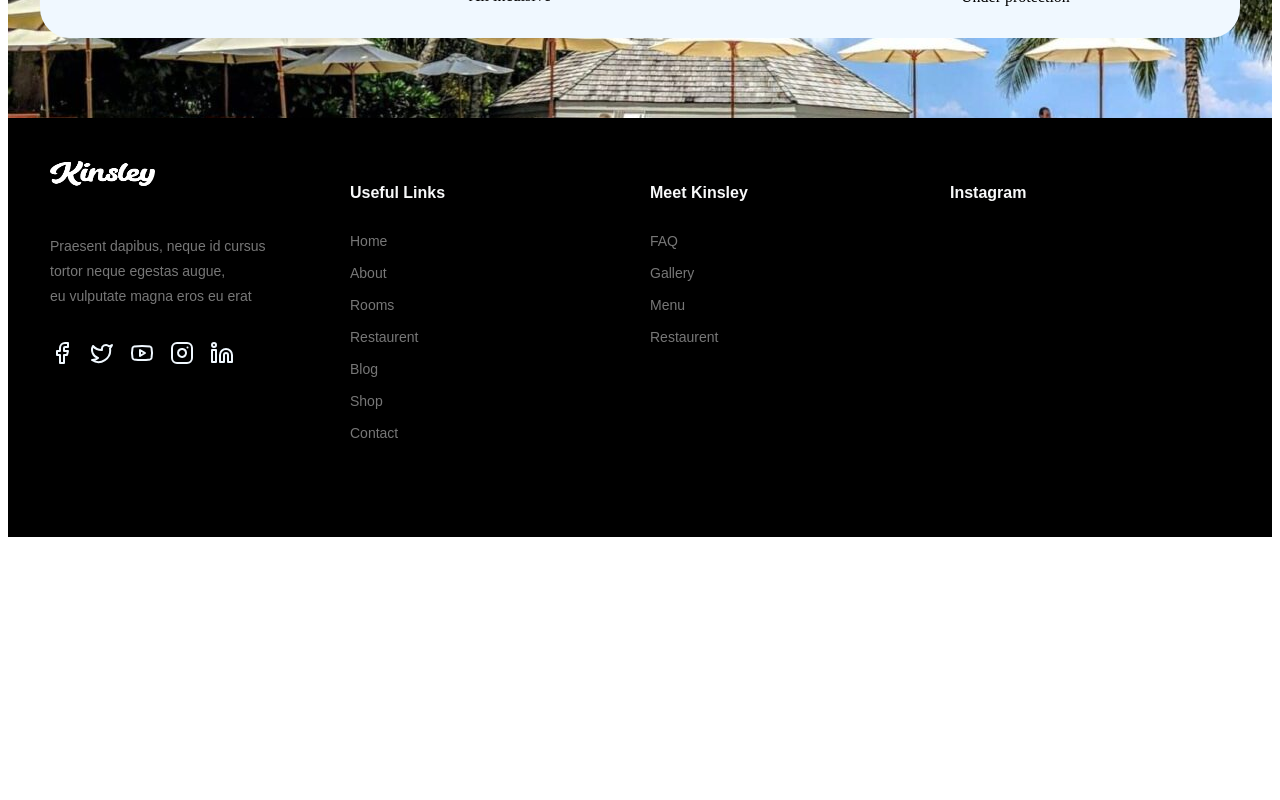
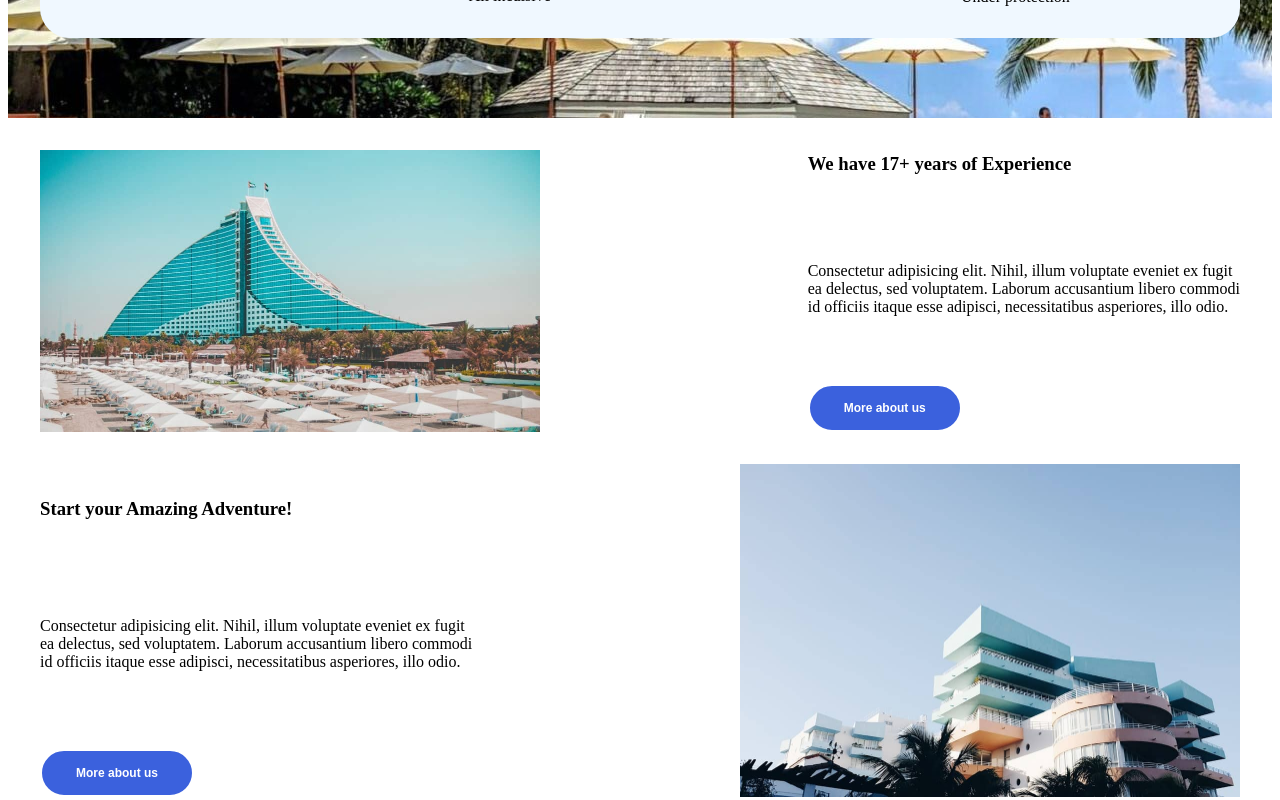
Before and after one commit to Adhish-Ullasan/KinsleyGo, a React (Vite) app: page / in a window 1280 px wide. Shown: the part 700-1500 px from the top of the page. Before the commit the page ends 1245 px from the top, so only its background shows below. Built offline with nearby package versions, Linux system fonts and the light colour scheme.

Commit message:
add about section

```diff
--- a/src/App.css
+++ b/src/App.css
@@ -212,3 +212,31 @@ a {
  .Features div {
   /* background-color: var(--info); */
  }
+
+
+ /* ABOUT CARD */
+ .aboutCard img {
+  max-width: 500px;
+ }
+
+ .aboutCard div:first-child {
+  display: flex;
+  justify-content: space-between;
+  margin-bottom: 1rem;
+  margin-top: 1rem;
+
+ }
+
+ .aboutCard div:last-child {
+  display: flex;
+  justify-content: space-between;
+  margin-bottom: 1rem;
+ }
+
+ .experience {
+  flex-direction: column;
+ }
+
+ .adventure {
+  flex-direction: column;
+ }
--- /dev/null
+++ b/src/components/Aboutcard.jsx
@@ -0,0 +1,36 @@
+import React from 'react'
+
+const AboutCard = () => {
+  return (
+    <div className='container aboutCard'>
+      <div>
+        <div>
+            <img src="/aboutcard/about-t1.jpg" alt="" />
+        </div>
+        <div className='experience'>
+            <h3>We have 17+ years of Experience</h3>
+            <p>Consectetur adipisicing elit. Nihil, illum voluptate eveniet ex fugit <br />
+             ea delectus, sed voluptatem. Laborum accusantium libero commodi <br />
+              id officiis itaque esse adipisci, necessitatibus asperiores, illo odio.
+            </p>
+                <button className='primaryButton'>More about us</button>
+        </div>
+      </div>
+      <div>
+            <div className='adventure'>
+                <h3>Start your Amazing Adventure!</h3>
+                <p>Consectetur adipisicing elit. Nihil, illum voluptate eveniet ex fugit <br />
+                ea delectus, sed voluptatem. Laborum accusantium libero commodi <br />
+                id officiis itaque esse adipisci, necessitatibus asperiores, illo odio.
+            </p>
+                    <button className='primaryButton'>More about us</button>
+            </div>
+            <div>
+                <img src="/aboutcard/about-t2.jpg" alt="" />
+            </div>
+      </div>
+    </div>
+  )
+}
+
+export default AboutCard
--- a/src/index.css
+++ b/src/index.css
@@ -49,7 +49,3 @@ ul {
 a {
   text-decoration: none;
 }
-
-body {
-  color: #f8f9fa;
-}
--- a/src/pages/Home.jsx
+++ b/src/pages/Home.jsx
@@ -1,11 +1,14 @@
 import React from 'react'
 import { Link } from 'react-router-dom'
 import Banner from '../components/Banner'
+import AboutCard from '../components/AboutCard'
+
 
 const Home = () => {
   return (
       <>
         <Banner />
+        <AboutCard/>
       </>
   )
 }
```
Also changed, not shown: public/aboutcard/about-t1.jpg (added), public/aboutcard/about-t2.jpg (added).
